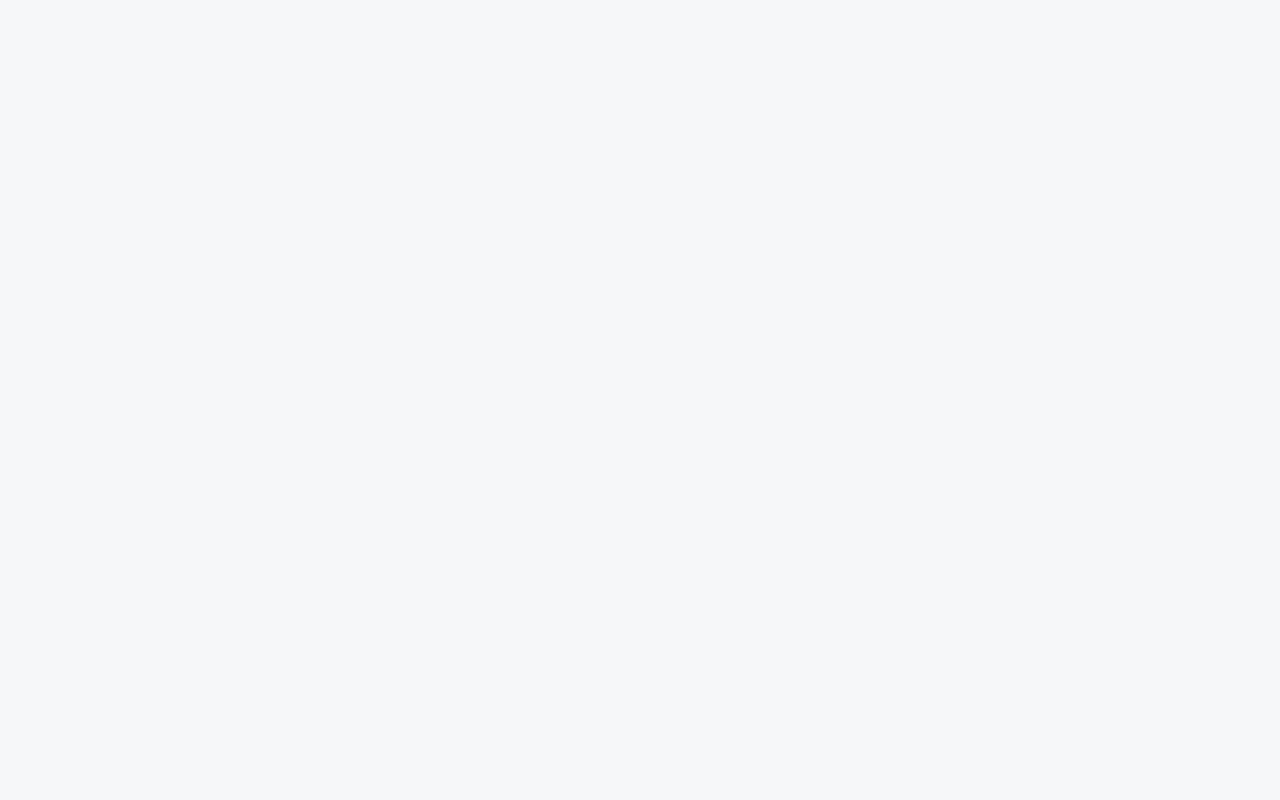
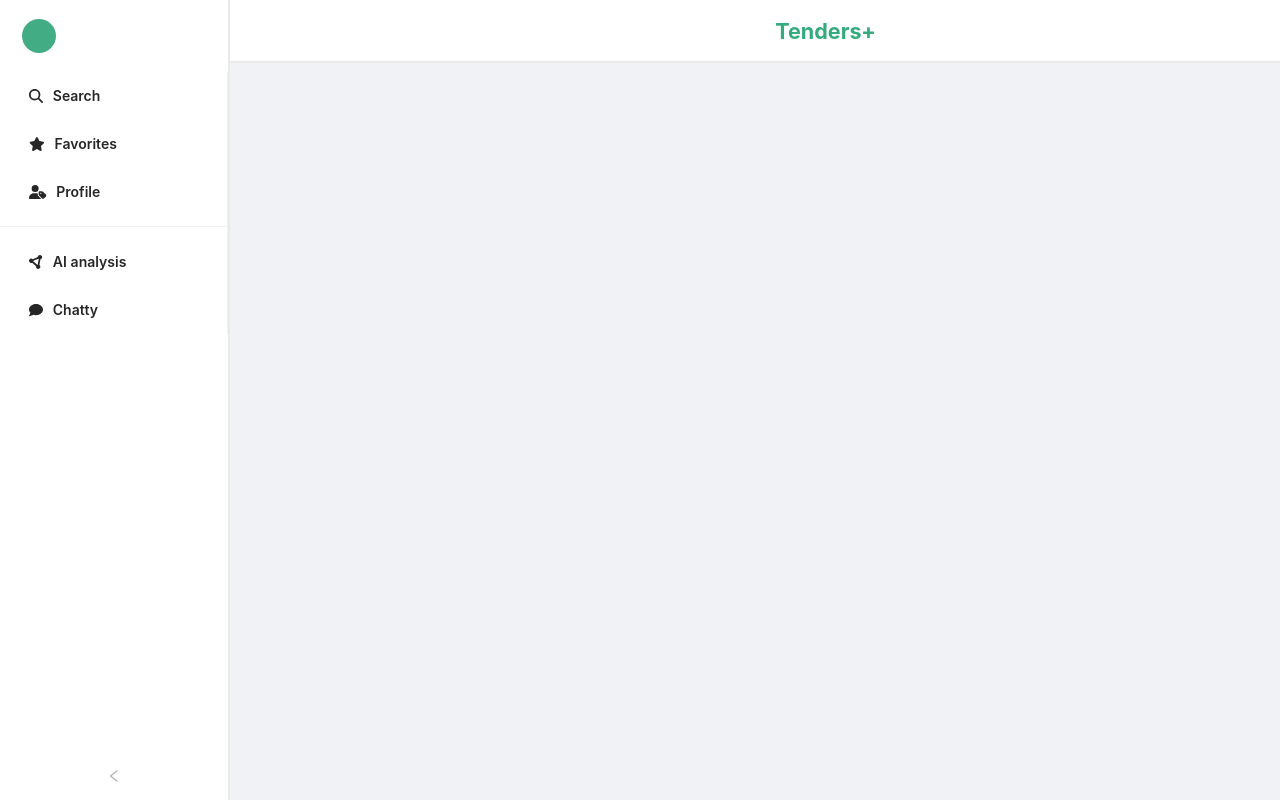
Before and after one commit to PipelineBot01/TendersPlus, a React (Create React App) app in the folder frontend/: page /dashboard in a window 1280 px wide. Before the commit this address had no page. Shown: the top 800 px of the page. Built offline with nearby package versions, Linux system fonts and the light colour scheme.

Commit message:
update front end

```diff
--- a/frontend/package.json
+++ b/frontend/package.json
@@ -4,6 +4,10 @@
   "private": true,
   "dependencies": {
     "@ant-design/charts": "^1.3.5",
+    "@fortawesome/fontawesome-svg-core": "^6.1.1",
+    "@fortawesome/free-regular-svg-icons": "^6.1.1",
+    "@fortawesome/free-solid-svg-icons": "^6.1.1",
+    "@fortawesome/react-fontawesome": "^0.1.18",
     "@reduxjs/toolkit": "^1.7.2",
     "@types/js-cookie": "^3.0.1",
     "@types/node": "^16.7.13",
--- a/frontend/src/App.tsx
+++ b/frontend/src/App.tsx
@@ -1,6 +1,6 @@
 import React from 'react'
 import {Route, Routes, Outlet } from "react-router-dom"
-import {Spin} from 'antd'
+import {Layout, Spin} from 'antd'
 
 import Header from './components/header'
 import Footer from './components/footer'
@@ -10,12 +10,13 @@
 const Login = React.lazy(()=>import('./pages/login'))
 const Signup = React.lazy(()=>import('./pages/signup'))
 const Profile = React.lazy(()=>import('./components/profile'))
+const Dashboard = React.lazy(()=>import('./pages/dashboard'))
 
 export default function App() :JSX.Element{
 	return (
 		<>
 			<Routes>
-				<Route path='/' element={<BasicLayout/>}>
+				<Route path='/' element={<HomeLayout/>}>
 					<Route index element={
 						<>
 							<Search/>
@@ -38,13 +39,27 @@
 						<Signup/>
 					</React.Suspense>
 				}/>
+				<Route path='/dashboard'element={
+					<React.Suspense fallback={<div><Spin></Spin></div>}>
+						<Dashboard/>
+					</React.Suspense>
+
+				} >
+					<Route  path='research' element={
+						<>
+							<Search/>
+						</>
+					}/>
+				</Route>
+
+
 			</Routes>
 
 		</>
 	)
 }
 
-function BasicLayout ():JSX.Element{
+function HomeLayout ():JSX.Element{
 	// we fetch user in header component
 	return <>
 		<Header/>
--- a/frontend/src/api/index.ts
+++ b/frontend/src/api/index.ts
@@ -1,22 +1,19 @@
 import {request} from './request'
 import type { UserInfo, CustomAPIResponse, Login, Signup } from '../utils/types'
-
-// export const getGrantOpportunitiesAPI = ():Promise<CustomAPIResponse>=>{
-// 	return request.get('/api/tenders/open')
-// }
+import Cookies from 'js-cookie'
 
 export const getUserInfoAPI = ():Promise<CustomAPIResponse<UserInfo>> =>{
-	return request.get('/api/user')
+	return request.get('/user')
 }
 
 export const setUserInfoAPI = (data:UserInfo):Promise<CustomAPIResponse<string>>=>{
-	return request.post('/api/user', data)
+	return request.post('/user', data)
 }
 
 export const loginAPI = (data:Login):Promise<CustomAPIResponse<UserInfo>>=>{
-	return request.post('/api/account/login', data)
+	return request.post('/account/login', data)
 }
 
 export const signupAPI = (data:Signup):Promise<CustomAPIResponse<UserInfo>>=>{
-	return request.post('/api/account/signup', data)
+	return request.post('/account/signup', data)
 }
--- a/frontend/src/api/request.ts
+++ b/frontend/src/api/request.ts
@@ -3,8 +3,8 @@
 
 
 export const request = axios.create({
-	baseURL:'http://110.40.137.110/tendersplus',
-	// baseURL:'http://localhost:20220',
+	// baseURL:'http://110.40.137.110/tendersplus/api',
+	baseURL:'http://localhost:20220',
 	timeout:5000
 })
 
--- a/frontend/src/components/header/index.css
+++ b/frontend/src/components/header/index.css
@@ -48,28 +48,33 @@
     border-radius: 1.5rem;
 }
 
-/* .btn-notice,
-.btn-settings{
-    font-size: 1rem;
-    margin-right: 1rem;
-    background: white;
-    border-radius: 50%;
-    border: none;
-    height: 2.2rem;
-    width: 2.5rem;
-    filter: drop-shadow(0px 4px 4px rgba(54, 54, 54, 0.151));
-} */
 
 .username{
     font-size: 1.1rem;
     font-weight: 600;
 }
-.btn-dropdown{
+.btn-dashboard{
     background: none;
     border: none;
     padding: 0rem 1rem;
     font-size: 1.1rem;
 }
+.btn-dashboard:hover{
+    cursor: pointer;
+    animation: scale 300ms linear;
+}
+@keyframes scale {
+    0%{
+        transform: scaleX(1);
+    }
+    50%{
+        transform: scaleX(1.2);
+    }
+    100%{
+        transform: scaleX(1);
+    }
+}
+
 
 .brand{
     font-size: 1.5rem;
@@ -81,6 +86,3 @@
 .brand:hover{
     cursor: pointer;
 }
-.btn-dropdown:hover{
-    transform: scaleX(1.2);
-}
--- a/frontend/src/index.css
+++ b/frontend/src/index.css
@@ -8,9 +8,8 @@
   padding: 0;
   margin: 0;
   background: rgb(244, 248, 248);
+  min-height: 100%;
   box-sizing: border-box;
-  min-height: 100%;
-
 }
 body{
     width: 100%;
@@ -24,10 +23,7 @@
   animation:none 0 ease 0 1 normal;
 }
 
-.root{
-  overflow-x: auto;
-  width: 100rem;
-  display: flex;
-  flex-direction: column;
-  min-height: 100vh;
+#root{
+  height: 100%;
+   color: rgb(50, 55, 61) !important;
 }
--- /dev/null
+++ b/frontend/src/pages/dashboard/index.css
@@ -0,0 +1,106 @@
+.dashboard-header{
+    background: white !important;
+    box-shadow: none;
+    filter: none !important;
+    border-bottom: 2px solid #e9e9e9 !important;
+    display: flex;
+    align-items: center;
+    justify-content: space-between;
+
+}
+.dashboard-header .btn-logout:hover{
+    cursor: pointer;
+    animation: movement 0.3s ease-in-out;
+}
+
+.dashboard-header .btn-home{
+
+    font-size: 1.5rem;
+    color: #34ab7d;
+    font-weight: 700;
+}
+
+.dashboard-header .btn-home:hover{
+    cursor: pointer;
+}
+
+
+.dashboard-sider:not(.ant-layout-sider-collapsed)  {
+    border-right: 2px solid #e9e9e9 !important;
+    height: 100vh;
+}
+.dashboard-sider .ant-layout-sider-trigger {
+    position: relative;
+    width: 100% !important;
+    color: rgb(179, 179, 179);
+}
+
+
+
+.dashboard-sider .user-info{
+    margin: 1rem 1.5rem 1rem 1.5rem;
+    height: 3rem;
+    display: flex;
+    /* justify-content: ; */
+    width: 13rem;
+    align-items: center;
+}
+.dashboard-sider .user-info .avatar{
+    width: 2.4rem;
+    height: 2.4rem;
+    display: flex;
+    align-items: center;
+    justify-content: center;
+    font-size: 1.6rem;
+    color: white;
+    background: #42ad84;
+    border-radius: 50%;
+    animation: showup 300ms ease-in forwards;
+}
+.dashboard-sider .user-info .user-name{
+    font-weight: 600;
+    font-size: 1.2rem;
+    margin-left: 1rem;
+    animation: showup 800ms ease-in ;
+}
+@keyframes showup {
+    0%{
+        opacity: 0.2;
+    }
+    100%{
+        opacity: 1;
+    }
+}
+
+.dashboard-sider .sider-menu{
+    font-weight: 600;
+}
+.dashboard-sider .sider-menu .ant-menu-item{
+    width: 101%;
+    padding-left: 2rem !important;
+}
+
+
+.dashboard-sider .sider-menu .ant-menu-item::after{
+   border-right: 2.5px solid #42ad84 !important;
+}
+.dashboard-sider .sider-menu .ant-menu-item-active{
+   /* color: #34b684 !important ; */
+      color: #167953 !important ;
+   background: #42ad8431;
+}
+.dashboard-sider .sider-menu .ant-menu-item-selected{
+   color: #167953 !important ;
+   background: #42ad8431;
+}
+
+
+@keyframes movement {
+    50%{
+ transform: translateX(4px);
+    }
+    100%{
+         transform: translateX(0px);
+    }
+}
+.dashboard-content{}
--- a/frontend/src/pages/dashboard/index.tsx
+++ b/frontend/src/pages/dashboard/index.tsx
@@ -1,6 +1,99 @@
-import React from 'react'
+import React, {useState, useEffect} from 'react'
+import { Layout, Divider, Menu  } from 'antd'
+
+import { Outlet, useNavigate } from 'react-router-dom'
+import Cookies from 'js-cookie'
+import { FontAwesomeIcon } from '@fortawesome/react-fontawesome'
+import { faMagnifyingGlass, faStar, faUserTag, faCircleNodes, faComment, faArrowRightFromBracket } from '@fortawesome/free-solid-svg-icons'
+
+import { useAppSelector, useAppDispatch } from '../../store'
+import { type UserState, setUserInfo, setAccessToken } from '../../store/features/user'
+import { getUserInfoAPI } from '../../api'
+import './index.css'
+
+const { Header, Footer, Sider, Content } = Layout
+
+export default function Dashboard():JSX.Element{
+	const navigate = useNavigate()
+	const dispatch = useAppDispatch()
+	const userInfo = useAppSelector((state)=>state.user)
+	const tokenFromStore = userInfo.access_token
+
+	useEffect(()=>{
+		const tokenFromCookie  = Cookies.get('access_token')
+		if (tokenFromCookie && (!tokenFromStore || tokenFromCookie !== tokenFromStore)){
+			// fetch latest user info
+			getUserInfoAPI().then((response)=>{
+				if(response.data){
+					const userInfo = response.data as UserState
+					userInfo.access_token = tokenFromCookie
+					userInfo.rememberme = true
+					dispatch(setUserInfo(userInfo))
+				}
+			}).catch(()=>{
+				Cookies.remove('access_token')
+				navigate('/')
+			})
+		}
+	}, [tokenFromStore])
 
 
-export default function Dashboard():JSX.Element{
-	return <>This is the dashboard</>
+	const [isCollapsed, setIscollapsed] = useState(false)
+	const handleCollapse = ()=>{
+		setIscollapsed(!isCollapsed)
+	}
+
+	const handleLogout  = ()=>{
+		console.log('logout!')
+		Cookies.remove('access_token')
+		dispatch(setAccessToken(''))
+
+		navigate('/')
+	}
+	return <>
+		<Layout style={{minHeight:'100vh', position:'relative'}} >
+			<Sider theme='light'
+				width='16rem'
+				collapsible
+				collapsed={isCollapsed}
+				onCollapse={handleCollapse}
+				className='dashboard-sider'
+			>
+				<div className='user-info'>
+					<span className='avatar'>{userInfo.first_name[0]}</span>
+					{ isCollapsed ? null : <span className='user-name' >{userInfo.first_name + ' ' + userInfo.last_name}</span>}
+				</div>
+
+				<Menu  className='sider-menu' theme='light' mode='inline'>
+					<Menu.Item key="search" icon={<FontAwesomeIcon icon={faMagnifyingGlass} />}>
+						Search
+					</Menu.Item>
+					<Menu.Item key="favorites" icon={<FontAwesomeIcon icon={faStar} />}>
+						Favorites
+					</Menu.Item>
+					<Menu.Item key="user" icon={<FontAwesomeIcon icon={faUserTag} />}>
+						Profile
+					</Menu.Item>
+					<Divider type='horizontal' style={{margin:'1rem 0'}}/>
+					<Menu.Item key="analyze" icon={<FontAwesomeIcon icon={faCircleNodes} />}>
+						AI analysis
+					</Menu.Item>
+					<Menu.Item key="chat" icon={<FontAwesomeIcon icon={faComment} />}>
+						Chatty
+					</Menu.Item>
+
+				</Menu>
+			</Sider>
+			<Layout>
+				<Header className='dashboard-header' >
+					<div></div>
+					<div className='btn-home' onClick={()=>{navigate('/')}}>
+						Tenders+
+					</div>
+					<div className='btn-logout' onClick={handleLogout}><span style={{marginRight:'0.4rem', fontWeight:600}}></span><FontAwesomeIcon icon={faArrowRightFromBracket} /></div>
+				</Header>
+				<Content className='dashboard-content'><Outlet></Outlet></Content>
+			</Layout>
+		</Layout>
+	</>
 }
--- a/frontend/src/pages/login/index.css
+++ b/frontend/src/pages/login/index.css
@@ -10,7 +10,6 @@
 .login-gallery{
     position: relative;
     height: 100vh;
-    min-height: 100%;
     background-color: #4DD09E;
 }
 .btn-to-home{
--- a/frontend/src/pages/login/index.tsx
+++ b/frontend/src/pages/login/index.tsx
@@ -43,9 +43,9 @@
 				dispatch(setUserInfo(user))
 
 				// redirect to dashboard
-				navigate('/dashboard')
+				navigate('/')
 
-				message.success('Welcome back, ' + user.first_name, 1.5)
+				message.success('Welcome back, ' + user.first_name, 5)
 			}
 		}).catch((error)=>{
 			message.destroy('login')
```
Also changed, not shown: frontend/src/components/header/index.tsx (+37 -61 lines), frontend/src/pages/signup/index.tsx (+5 -4 lines), 1 other file (tests, documents, lock files or other folders).
